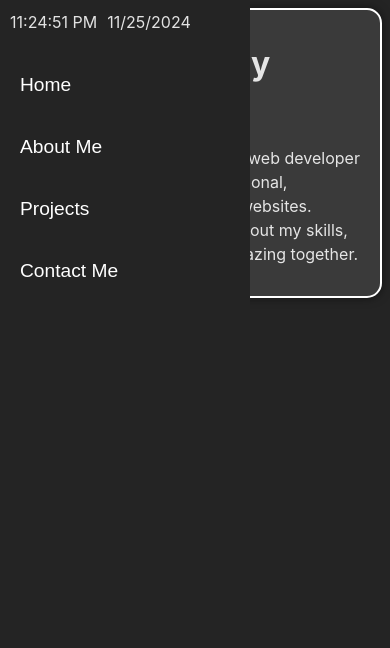
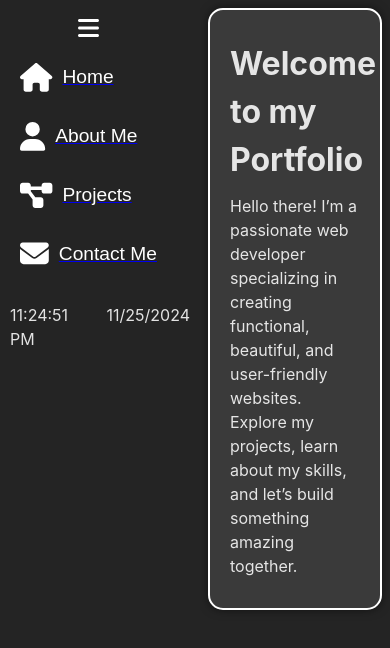
Before and after one commit to CPatterson94/CurtisPortfolio, a React (Vite) app in the folder Portfolio/: page / in a window 390 px wide. Shown: the top 648 px of the page. Built offline with nearby package versions, Linux system fonts and the light colour scheme.

Commit message:
Refactor navigation bar to include FontAwesome icons and improve layout responsiveness

```diff
--- a/Portfolio/index.css
+++ b/Portfolio/index.css
@@ -13,23 +13,32 @@
   background-color: #242424;
 }
 
+.main-content {
+  margin-left: 200px;
+  transition: margin-left 0.3s;
+}
+.nav.collapsed + .main-content {
+  margin-left: 70px;
+}
+
 .nav {
   position: fixed;
   left: 0;
   top: 0;
   height: 100%;
-  width: 250px;
+  width: 200px;
   background-color: #242424;
   transition: width 0.3s;
   overflow: hidden;
+  display: flex;
+  flex-direction: column;
+  align-items: flex-start;
 }
 .nav.collapsed {
-  width: 50px;
+  width: 70px;
 }
 .nav .toggle-button {
-  position: absolute;
   top: 10px;
-  right: -25px;
   background-color: #242424;
   border: none;
   color: white;
@@ -52,7 +61,7 @@
   padding: 10px;
 }
 .nav .nav-links .navLink {
-  margin: 10px 0;
+  margin: 5px 0;
 }
 .nav .nav-links .navLink button {
   width: 100%;
@@ -63,9 +72,15 @@
   font-size: 1.2em;
   cursor: pointer;
   padding: 10px;
+  display: flex;
+  align-items: center;
+  gap: 10px;
 }
 .nav .nav-links .navLink button:hover {
   background-color: #3a3a3a;
+}
+.nav .nav-links .navLink button svg {
+  font-size: 1.5em;
 }
 
 .home-container {
--- a/Portfolio/src/App.jsx
+++ b/Portfolio/src/App.jsx
@@ -13,13 +13,14 @@ export default function App() {
       <div className="App">
         <BrowserRouter>
           <Nav />
+          <div className="main-content">
             <Routes>
               <Route path={"/"} element={<Home />} />
               <Route path={"/about"} element={<About />} />
               <Route path={"/projects"} element={<Projects />} />
-
               <Route path={"/contact"} element={<ContactMe />} />
             </Routes>
+          </div>
         </BrowserRouter>
       </div>
     </>
--- a/Portfolio/src/components/nav.jsx
+++ b/Portfolio/src/components/nav.jsx
@@ -1,6 +1,14 @@
 import { useState } from "react";
 import DateTime from "./dateTime";
 import { Link } from "react-router-dom";
+import { FontAwesomeIcon } from "@fortawesome/react-fontawesome";
+import {
+  faBars,
+  faHome,
+  faUser,
+  faProjectDiagram,
+  faEnvelope,
+} from "@fortawesome/free-solid-svg-icons";
 
 export default function Nav() {
   const [collapsed, setCollapsed] = useState(false);
@@ -11,27 +19,40 @@ export default function Nav() {
 
   return (
     <nav className={`nav ${collapsed ? "collapsed" : ""}`}>
-      <button className="toggle-button" onClick={toggleNav}>
-        {/* Add your SVG icon here */}
-        {collapsed ? ">" : "<"}
-      </button>
-      <div className="nbDateTime-container">
-        <DateTime />
-      </div>
       <div className="nav-links">
+        <button className="toggle-button" onClick={toggleNav}>
+          <FontAwesomeIcon icon={faBars} />
+        </button>
         <Link to="/" className="navLink">
-          <button>Home</button>
+          <button>
+            <FontAwesomeIcon icon={faHome} />
+            {!collapsed && " Home"}
+          </button>
         </Link>
         <Link to="/about" className="navLink">
-          <button>About Me</button>
+          <button>
+            <FontAwesomeIcon icon={faUser} />
+            {!collapsed && " About Me"}
+          </button>
         </Link>
         <Link to="/projects" className="navLink">
-          <button>Projects</button>
+          <button>
+            <FontAwesomeIcon icon={faProjectDiagram} />
+            {!collapsed && " Projects"}
+          </button>
         </Link>
         <Link to="/contact" className="navLink">
-          <button>Contact Me</button>
+          <button>
+            <FontAwesomeIcon icon={faEnvelope} />
+            {!collapsed && " Contact Me"}
+          </button>
         </Link>
       </div>
+      {!collapsed && (
+        <div className="nbDateTime-container">
+          <DateTime />
+        </div>
+      )}
     </nav>
   );
 }
--- a/Portfolio/src/styling/main.scss
+++ b/Portfolio/src/styling/main.scss
@@ -14,3 +14,12 @@
   color: rgba(255, 255, 255, 0.87);
   background-color: #242424;
 }
+
+.main-content {
+  margin-left: 200px; // Default margin when nav is expanded
+  transition: margin-left 0.3s;
+
+  .nav.collapsed + & {
+    margin-left: 70px; // Adjust margin when nav is collapsed
+  }
+}
--- a/Portfolio/src/styling/navBar.scss
+++ b/Portfolio/src/styling/navBar.scss
@@ -3,19 +3,20 @@
   left: 0;
   top: 0;
   height: 100%;
-  width: 250px;
+  width: 200px;
   background-color: #242424;
   transition: width 0.3s;
   overflow: hidden;
+  display: flex;
+  flex-direction: column;
+  align-items: flex-start;
 
   &.collapsed {
-    width: 50px;
+    width: 70px;
   }
 
   .toggle-button {
-    position: absolute;
     top: 10px;
-    right: -25px;
     background-color: #242424;
     border: none;
     color: white;
@@ -28,6 +29,7 @@
   .nbDateTime-container {
     padding: 10px;
   }
+
   .nbDateTime {
     cursor: default;
     display: flex;
@@ -40,7 +42,8 @@
     padding: 10px;
 
     .navLink {
-      margin: 10px 0;
+      margin: 5px 0;
+
       button {
         width: 100%;
         text-align: left;
@@ -50,8 +53,16 @@
         font-size: 1.2em;
         cursor: pointer;
         padding: 10px;
+        display: flex;
+        align-items: center;
+        gap: 10px;
+
         &:hover {
           background-color: #3a3a3a;
+        }
+
+        svg {
+          font-size: 1.5em;
         }
       }
     }
```
Lines whose indentation alone changed are shown as unchanged.
